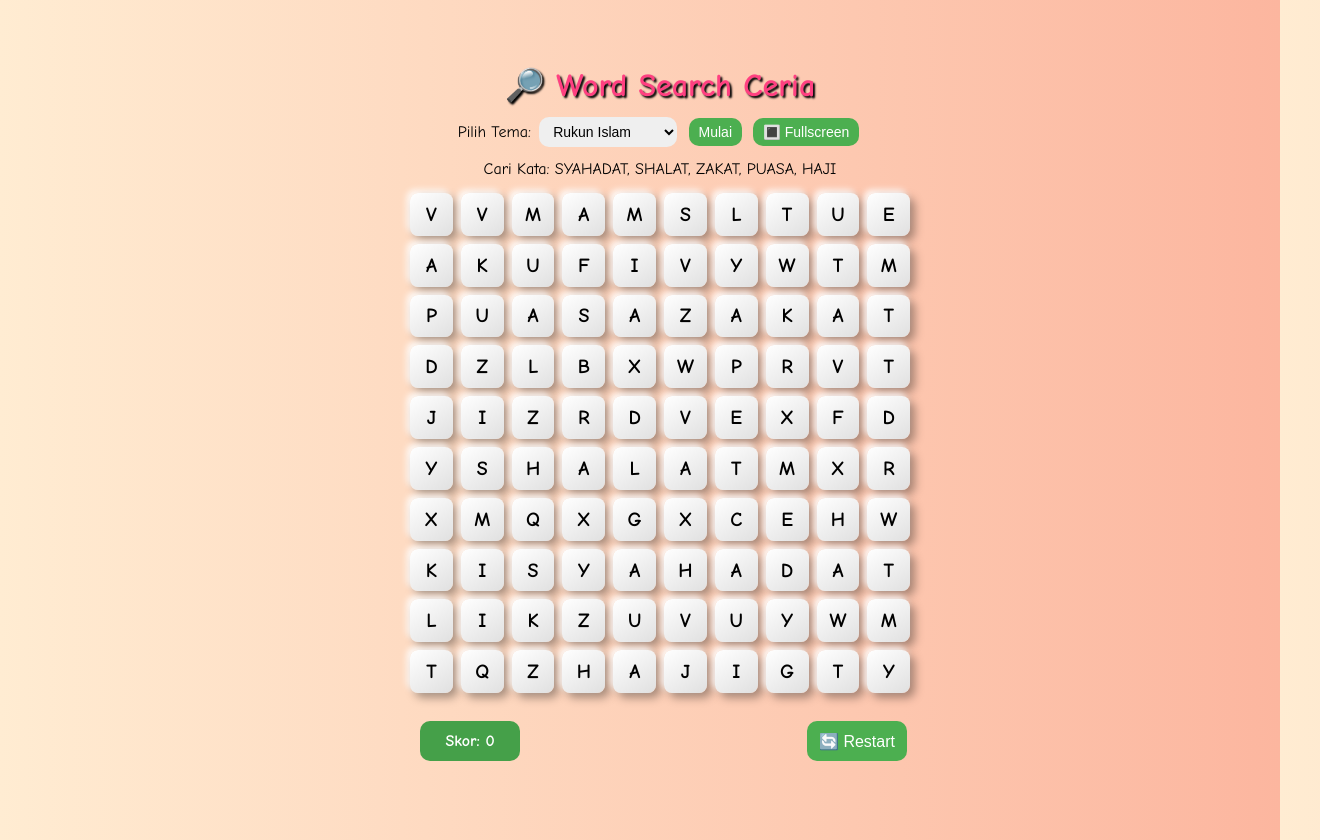
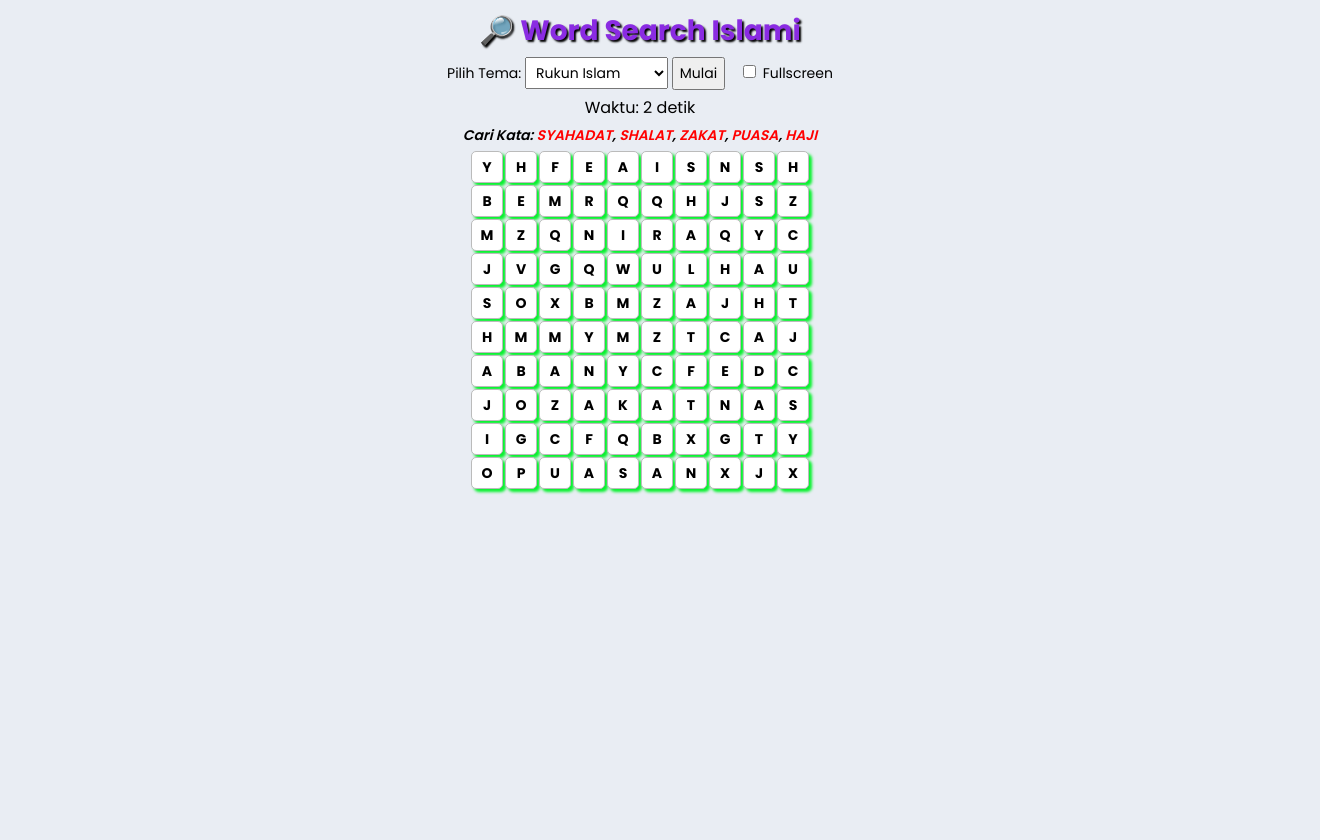
Before and after one commit to sopandie/cari-kata, a plain HTML site: page index.html in a window 1280 px wide. Both pictures are taken after a click on the button "Mulai". Shown: the whole page, 1320 px wide, since content can reach past the window. After the commit the page ends 800 px from the top, so only its background shows below. Drawn offline with Linux system fonts and the light colour scheme.

Commit message:
Add files via upload

```diff
--- a/index.html
+++ b/index.html
@@ -2,41 +2,71 @@
 <html lang="id">
   <head>
     <meta charset="UTF-8" />
+    <meta name="viewport" content="width=device-width, initial-scale=1.0" />
     <title>Word Search Ceria</title>
+    <link href="https://fonts.googleapis.com/css2?family=Poppins:wght@300;400;600;700&display=swap" rel="stylesheet">
+
+    <!-- CSS -->
     <link rel="stylesheet" href="style.css" />
   </head>
+
   <body>
-    <div class="container">
-      <h1>🔎 Word Search Ceria</h1>
+    <h1>🔎 Word Search Islami</h1>
 
-      <div class="level-box">
-        <label>Pilih Tema:</label>
-        <select id="category">
+    <!-- PANEL KONTROL -->
+    <div class="controls">
+      Pilih Tema:
+      <select id="themeSelect">
         <option value="rukun_islam">Rukun Islam</option>
         <option value="rukun_iman">Rukun Iman</option>
         <option value="shalat_wajib">Shalat Wajib</option>
         <option value="gerakan_shalat">Gerakan Shalat</option>
         <option value="nama_rasul">Nama Rasul</option>
         <option value="nama_malaikat">Nama Malaikat</option>
-          <option value="nama_kitab">Nama Rasul</option>
+        <option value="nama_kitab">Nama Kitab</option>
         <option value="rukun_haji">Rukun Haji</option>
         <option value="hukum_islam">Hukum Islam</option>
         <option value="istilah_puasa">Istilah Puasa</option>
       </select>
-        <button onclick="startGame()">Mulai</button>
-        <button onclick="openFullscreen()">🔳 Fullscreen</button>
+
+      <button id="startBtn">Mulai</button>
+
+      <label style="margin-left: 10px">
+        <input type="checkbox" id="fullscreenToggle" />
+        Fullscreen
+      </label>
     </div>
 
-      <div id="wordList"></div>
-      <div id="grid"></div>
-
-      <div class="bottom-bar">
-        <div class="score">Skor: <span id="score">0</span></div>
-
-        <button onclick="startGame()" class="restart">🔄 Restart</button>
-      </div>
+    <!-- TIMER -->
+    <div class="top-bar">
+      <div id="timer">Waktu: 0 detik</div>
     </div>
 
+    <!-- DAFTAR KATA -->
+    <div id="wordList" class="word-list">Cari Kata:</div>
+
+    <!-- GAME CONTAINER -->
+    <div class="game-container">
+      <div id="grid" class="grid"></div>
+    </div>
+
+    <!-- LEADERBOARD -->
+    <div id="leaderboard" class="leaderboard"></div>
+
+    <!-- SCRIPT -->
     <script src="script.js"></script>
+
+    <!-- FULLSCREEN SCRIPT -->
+    <script>
+      const toggle = document.getElementById("fullscreenToggle");
+
+      toggle.addEventListener("change", () => {
+        if (toggle.checked) {
+          document.documentElement.requestFullscreen();
+        } else {
+          document.exitFullscreen();
+        }
+      });
+    </script>
   </body>
 </html>
--- a/script.js
+++ b/script.js
@@ -1,72 +1,305 @@
-const words = {
+// ===============================
+// KONFIGURASI GRID
+// ===============================
+const size = 10;
+
+const themes = {
   rukun_islam: ["SYAHADAT", "SHALAT", "ZAKAT", "PUASA", "HAJI"],
   rukun_iman: ["ALLAH", "MALAIKAT", "KITAB", "RASUL", "TAKDIR"],
   shalat_wajib: ["SHUBUH", "DHUHUR", "ASHAR", "MAGHRIB", "ISYA"],
   gerakan_shalat: ["BERDIRI", "TAKBIR", "RUKUK", "SUJUD", "DUDUK", "SALAM"],
   nama_rasul: ["NUH", "IBRAHIM", "MUSA", "ISA", "MUHAMMAD"],
-  nama_malaikat: ["JIBRIL", "MIKAIL", "ISRAFIL", "IZRAIL", "RAKIB", "ATID", "MUNKAR", "NAKIR", "MALIK", "RIDWAN"],
+  nama_malaikat: [
+    "JIBRIL",
+    "MIKAIL",
+    "ISRAFIL",
+    "IZRAIL",
+    "RAKIB",
+    "ATID",
+    "MUNKAR",
+    "NAKIR",
+    "MALIK",
+    "RIDWAN",
+  ],
   nama_kitab: ["ZABUR", "TAURAT", "INJIL", "ALQURAN"],
   rukun_haji: ["IHRAM", "WUQUF", "THAWAF", "SAI", "TAHALLUL", "TERTIB"],
   hukum_islam: ["WAJIB", "SUNNAH", "HARAM", "MAKRUH", "MUBAH"],
-  istilah_puasa: ["SAHUR", "IMSAK", "TARAWIH", "QADHA", "FIDYAH", "TERTIB"]
+  istilah_puasa: ["SAHUR", "IMSAK", "TARAWIH", "QADHA", "FIDYAH", "TERTIB"],
 };
 
-const gridSize = 10;
 let currentWords = [];
 let grid = [];
 let selectedCells = [];
-let score = 0;
+let foundWords = [];
+let isMouseDown = false;
+let startTime;
+let timerInterval;
 
-function startGame() {
-  score = 0;
-  document.getElementById("score").innerText = score;
+// ===============================
+// ELEMENT
+// ===============================
+const gridElement = document.getElementById("grid");
+const wordListElement = document.getElementById("wordList");
+const timerElement = document.getElementById("timer");
+const leaderboardElement = document.getElementById("leaderboard");
+const startBtn = document.getElementById("startBtn");
+const themeSelect = document.getElementById("themeSelect");
 
-  const category = document.getElementById("category").value;
-  currentWords = words[category];
+// ===============================
+// START GAME
+// ===============================
+startBtn.addEventListener("click", initGame);
 
-  generateGrid();
+function initGame() {
+  const selectedTheme = themeSelect.value;
+  currentWords = themes[selectedTheme];
+
+  grid = [];
+  selectedCells = [];
+  foundWords = [];
+  gridElement.innerHTML = "";
+  leaderboardElement.style.display = "none";
+
+  gridElement.style.gridTemplateColumns = `repeat(${size}, 1fr)`;
+
+  createEmptyGrid();
+  placeWords();
+  fillRandomLetters();
   renderGrid();
-  showWords();
+  renderWordList();
+  startTimer();
 }
 
-function generateGrid() {
-  grid = Array(gridSize)
-    .fill()
-    .map(() => Array(gridSize).fill(""));
-
-  currentWords.forEach((word) => {
-    placeWord(word);
-  });
-
-  // isi huruf kosong dengan random
-  for (let r = 0; r < gridSize; r++) {
-    for (let c = 0; c < gridSize; c++) {
-      if (grid[r][c] === "") {
-        grid[r][c] = String.fromCharCode(65 + Math.floor(Math.random() * 26));
-      }
+// ===============================
+// GRID
+// ===============================
+function createEmptyGrid() {
+  for (let r = 0; r < size; r++) {
+    grid[r] = [];
+    for (let c = 0; c < size; c++) {
+      grid[r][c] = "";
     }
   }
 }
 
-function placeWord(word) {
+function renderGrid() {
+  for (let r = 0; r < size; r++) {
+    for (let c = 0; c < size; c++) {
+      const cell = document.createElement("div");
+      cell.classList.add("cell");
+      cell.textContent = grid[r][c];
+      cell.dataset.row = r;
+      cell.dataset.col = c;
+
+      cell.addEventListener("mousedown", handleMouseDown);
+      cell.addEventListener("mouseover", handleMouseOver);
+
+      gridElement.appendChild(cell);
+    }
+  }
+
+  document.addEventListener("mouseup", handleMouseUp);
+}
+
+// ===============================
+// DRAG LOGIC
+// ===============================
+function handleMouseDown(e) {
+  if (!e.target.classList.contains("cell")) return;
+  isMouseDown = true;
+  clearSelection();
+  selectCell(e.target);
+}
+
+function handleMouseOver(e) {
+  if (!isMouseDown) return;
+  if (!e.target.classList.contains("cell")) return;
+  selectCell(e.target);
+}
+
+function handleMouseUp() {
+  if (!isMouseDown) return;
+  isMouseDown = false;
+  checkWord();
+}
+
+function selectCell(cell) {
+  if (selectedCells.includes(cell)) return;
+  cell.classList.add("selected");
+  selectedCells.push(cell);
+}
+
+function clearSelection() {
+  selectedCells.forEach((cell) => cell.classList.remove("selected"));
+  selectedCells = [];
+}
+
+// ===============================
+// CEK KATA
+// ===============================
+function checkWord() {
+  const selectedWord = selectedCells.map((c) => c.textContent).join("");
+  const reversed = selectedWord.split("").reverse().join("");
+
+  if (
+    currentWords.includes(selectedWord) &&
+    !foundWords.includes(selectedWord)
+  ) {
+    markFound(selectedWord);
+  } else if (
+    currentWords.includes(reversed) &&
+    !foundWords.includes(reversed)
+  ) {
+    markFound(reversed);
+  } else {
+    clearSelection();
+  }
+}
+
+function markFound(word) {
+  selectedCells.forEach((cell) => {
+    cell.classList.remove("selected");
+    cell.classList.add("found");
+  });
+
+  foundWords.push(word);
+  renderWordList();
+
+  if (foundWords.length === currentWords.length) {
+    finishGame();
+  }
+}
+
+// ===============================
+// WORD LIST
+// ===============================
+function renderWordList() {
+
+  const formattedWords = currentWords.map(word => {
+    if (foundWords.includes(word)) {
+      return `<span class="word-found">${word}</span>`;
+    }
+    return `<span class="word-pending">${word}</span>`;
+  });
+
+  wordListElement.innerHTML =
+    `<span class="label-cari">Cari Kata:</span> ` +
+    formattedWords.join(", ");
+}
+
+// ===============================
+// TIMER
+// ===============================
+function startTimer() {
+  startTime = Date.now();
+  timerInterval = setInterval(() => {
+    const elapsed = Math.floor((Date.now() - startTime) / 1000);
+    timerElement.textContent = "Waktu: " + elapsed + " detik";
+  }, 1000);
+}
+
+function stopTimer() {
+  clearInterval(timerInterval);
+}
+
+// ===============================
+// FINISH GAME
+// ===============================
+function finishGame() {
+  stopTimer();
+
+  const totalTime = Math.floor((Date.now() - startTime) / 1000);
+
+  setTimeout(() => {
+    const name = prompt("🎉 Selamat! Masukkan nama Anda:");
+
+    if (name && name.trim() !== "") {
+      saveScore(name.trim(), totalTime);
+      leaderboardElement.style.display = "block";
+    }
+  }, 200);
+}
+
+// ===============================
+// LEADERBOARD (PER TEMA)
+// ===============================
+function saveScore(name, time) {
+  const themeKey = themeSelect.value;
+  const storageKey = "leaderboard_" + themeKey;
+
+  let scores = JSON.parse(localStorage.getItem(storageKey)) || [];
+  scores.push({ name, time });
+
+  scores.sort((a, b) => a.time - b.time);
+  scores = scores.slice(0, 5);
+
+  localStorage.setItem(storageKey, JSON.stringify(scores));
+  renderLeaderboard();
+}
+
+function renderLeaderboard() {
+  const themeKey = themeSelect.value;
+  const storageKey = "leaderboard_" + themeKey;
+
+  const scores = JSON.parse(localStorage.getItem(storageKey)) || [];
+
+  let html = `
+    <h3>🏆 Leaderboard (5 Tercepat)</h3>
+    <table class="leaderboard-table">
+      <thead>
+        <tr>
+          <th>No</th>
+          <th>Nama</th>
+          <th>Waktu (detik)</th>
+        </tr>
+      </thead>
+      <tbody>
+  `;
+
+  scores.forEach((s, index) => {
+    html += `
+      <tr>
+        <td>${index + 1}</td>
+        <td>${s.name}</td>
+        <td>${s.time}</td>
+      </tr>
+    `;
+  });
+
+  html += `
+      </tbody>
+    </table>
+  `;
+
+  leaderboardElement.innerHTML = html;
+}
+
+// ===============================
+// PLACE WORDS
+// ===============================
+function placeWords() {
+  currentWords.forEach((word) => {
+    placeWordRandomly(word);
+  });
+}
+
+function placeWordRandomly(word) {
   let placed = false;
 
   while (!placed) {
-    let direction = Math.random() > 0.5 ? "horizontal" : "vertical";
+    const direction = Math.random() < 0.5 ? "horizontal" : "vertical";
+    const row = Math.floor(Math.random() * size);
+    const col = Math.floor(Math.random() * size);
 
-    let row = Math.floor(Math.random() * gridSize);
-    let col = Math.floor(Math.random() * gridSize);
-
-    if (direction === "horizontal" && col + word.length <= gridSize) {
+    if (direction === "horizontal") {
+      if (col + word.length <= size) {
         let fits = true;
-
         for (let i = 0; i < word.length; i++) {
-        if (grid[row][col + i] !== "" && grid[row][col + i] !== word[i]) {
+          if (grid[row][col + i] !== "") {
             fits = false;
             break;
           }
         }
-
         if (fits) {
           for (let i = 0; i < word.length; i++) {
             grid[row][col + i] = word[i];
@@ -74,17 +307,15 @@ function placeWord(word) {
           placed = true;
         }
       }
-
-    if (direction === "vertical" && row + word.length <= gridSize) {
+    } else {
+      if (row + word.length <= size) {
         let fits = true;
-
         for (let i = 0; i < word.length; i++) {
-        if (grid[row + i][col] !== "" && grid[row + i][col] !== word[i]) {
+          if (grid[row + i][col] !== "") {
             fits = false;
             break;
           }
         }
-
         if (fits) {
           for (let i = 0; i < word.length; i++) {
             grid[row + i][col] = word[i];
@@ -94,70 +325,15 @@ function placeWord(word) {
       }
     }
   }
+}
 
-function renderGrid() {
-  const gridElement = document.getElementById("grid");
-  gridElement.innerHTML = "";
-
-  for (let r = 0; r < gridSize; r++) {
-    for (let c = 0; c < gridSize; c++) {
-      const div = document.createElement("div");
-      div.classList.add("cell");
-      div.innerText = grid[r][c];
-      div.dataset.row = r;
-      div.dataset.col = c;
-      div.addEventListener("click", selectLetter);
-      gridElement.appendChild(div);
+function fillRandomLetters() {
+  const letters = "ABCDEFGHIJKLMNOPQRSTUVWXYZ";
+  for (let r = 0; r < size; r++) {
+    for (let c = 0; c < size; c++) {
+      if (grid[r][c] === "") {
+        grid[r][c] = letters[Math.floor(Math.random() * letters.length)];
       }
     }
   }
-
-function showWords() {
-  document.getElementById("wordList").innerHTML =
-    "Cari Kata: " + currentWords.join(", ");
 }
-
-function selectLetter() {
-  if (this.classList.contains("found")) return;
-
-  this.classList.toggle("selected");
-
-  selectedCells = Array.from(document.querySelectorAll(".selected"));
-  let formedWord = selectedCells.map((cell) => cell.innerText).join("");
-
-  if (currentWords.includes(formedWord)) {
-    selectedCells.forEach((cell) => {
-      cell.classList.remove("selected");
-      cell.classList.add("found");
-    });
-
-    score += 10;
-    document.getElementById("score").innerText = score;
-    selectedCells = [];
-
-    if (score === currentWords.length * 10) {
-      setTimeout(() => alert("🎉 Hebat! Semua kata ditemukan!"), 200);
-    }
-  }
-}
-
-function openFullscreen() {
-  let elem = document.documentElement;
-
-  if (elem.requestFullscreen) {
-    elem.requestFullscreen();
-  } else if (elem.webkitRequestFullscreen) {
-    elem.webkitRequestFullscreen();
-  } else if (elem.msRequestFullscreen) {
-    elem.msRequestFullscreen();
-  }
-}
-
-// otomatis fullscreen saat halaman diklik pertama kali
-document.addEventListener(
-  "click",
-  function () {
-    openFullscreen();
-  },
-  { once: true },
-);
--- a/style.css
+++ b/style.css
@@ -1,175 +1,169 @@
-html,
-body {
-  width: 100%;
-  height: 100%;
-  margin: 0;
-  overflow: hidden;
-}
-
-.container {
-  height: 100vh;
-  display: flex;
-  flex-direction: column;
-  justify-content: center;
+/* ===============================
+   RESET DASAR
+================================ */
+* {
+  box-sizing: border-box;
+  font-family: 'Poppins', sans-serif;
 }
 
 body {
-  font-family: "Comic Sans MS", cursive;
-  background: linear-gradient(to right, #ffecd2, #fcb69f);
+  margin: 0;
+  font-family: Arial, sans-serif;
+  background: #e9edf3;
   text-align: center;
-  margin: 0;
-  padding: 20px;
 }
 
-.container {
-  max-width: 800px;
-  margin: auto;
+/* ===============================
+   JUDUL
+================================ */
+h1 {
+  margin: 10px 0 5px;
+  font-size: 28px;
+  color: blueviolet;
+  text-shadow: 2px 2px 2px black;
 }
 
-h1 {
-  color: #ff4081;
+/* ===============================
+   CONTROL PANEL
+================================ */
+.controls {
+  margin-bottom: 5px;
+  font-size: 14px;
 }
 
-.level-box {
-  margin: 20px 0;
-}
-
-select,
-button {
-  padding: 10px;
-  font-size: 16px;
-  border-radius: 10px;
-  border: none;
-  margin: 5px;
+.controls select,
+.controls button {
+  padding: 4px 6px;
+  font-size: 14px;
   cursor: pointer;
 }
 
-button {
-  background: #4caf50;
+/* ===============================
+   DAFTAR KATA
+================================ */
+.word-list {
+  margin: 5px 0;
+  font-size: 14px;
+  font-style: italic;
+  font-weight: 600;
+}
+
+/* ===============================
+   CONTAINER GAME
+================================ */
+.game-container {
+  width: 95vmin;
+  max-width: 600px;
+  margin: 0 auto;
+}
+
+/* ===============================
+   GRID (JUMLAH KOLOM DISET DI JS)
+================================ */
+.grid {
+  display: grid;
+  width: fit-content; /* Supaya grid tidak melebar */
+  margin: 0 auto;
+
+  column-gap: 2px; /* Jarak kanan 1px */
+  row-gap: 2px; /* Jarak bawah 1px */
+}
+/* ===============================
+   KOTAK HURUF
+================================ */
+.cell {
+  aspect-ratio: 1 / 1;
+  background: #ffffff;
+  border: 1px solid #bbb;
+  box-shadow: 3px 3px 3px rgb(7, 241, 46);
+  border-radius: 5px;
+
+  display: flex;
+  justify-content: center;
+  align-items: center;
+
+  /* 🔽 DIPERKECIL */
+  width: 32px; /* ukuran kotak lebih kecil */
+  font-size: 14px; /* huruf lebih kecil */
+  font-weight: bold;
+
+  cursor: pointer;
+  user-select: none;
+  transition: 0.2s;
+}
+
+.cell:hover {
+  background: #dfefff;
+}
+
+.cell.selected {
+  background: #e99754;
+}
+
+.cell.found {
+  background: #038b08;
   color: white;
 }
-
-button:hover {
-  background: #45a049;
+.leaderboard {
+  width: fit-content; /* mengikuti isi */
+  margin: 15px auto; /* posisi tengah */
+  padding: 5px;
+  background: rgb(181, 247, 238);
+  border: 1px solid #444; /* garis luar */
+  display: none;
+  width: 340px; /* sesuaikan jika ukuran kotak beda */
+}
+.leaderboard h3 {
+  margin: 2px 0;
+  padding: 0;
+}
+.leaderboard-table {
+  width: 100%;
+  border-collapse: collapse;
+  border: 1px solid #000;
+  font-size: 14px;
 }
 
-#grid {
-  display: grid;
-  grid-template-columns: repeat(10, 1fr);
-  gap: 1vmin;
-  width: 90vmin; /* lebar ikut ukuran layar */
-  max-width: 500px;
-  margin: 10px auto;
+.leaderboard-table th,
+.leaderboard-table td {
+  border: 1px solid #000;   /* garis semua sisi */
+  padding: 4px;
+  text-align: center;
 }
 
-.cell {
-  aspect-ratio: 1 / 1; /* selalu kotak */
-  font-size: clamp(14px, 2.5vmin, 22px);
+.leaderboard-table th {
+  background-color: #f7c984;
   font-weight: bold;
-
-  display: flex;
-  align-items: center;
-  justify-content: center;
-
-  border-radius: 1vmin;
-  cursor: pointer;
-  user-select: none;
-
-  background: linear-gradient(145deg, #ffffff, #e0e0e0);
-
-  box-shadow:
-    0.6vmin 0.6vmin 1.2vmin rgba(0, 0, 0, 0.35),
-    -0.4vmin -0.4vmin 0.8vmin rgba(255, 255, 255, 0.9);
-
-  transition: all 0.15s ease;
 }
 
-/* Saat ditekan */
-.cell:active {
-  box-shadow:
-    inset 5px 5px 12px rgba(0, 0, 0, 0.35),
-    inset -5px -5px 10px rgba(255, 255, 255, 0.9);
-  transform: translateY(3px);
+/* Label "Cari Kata:" */
+.label-cari {
+  color: #000;       /* hitam */
+  font-weight: 600;
 }
 
-/* Saat dipilih */
-.cell.selected {
-  background: linear-gradient(145deg, #ffe082, #ffca28);
-  box-shadow:
-    inset 5px 5px 12px rgba(0, 0, 0, 0.35),
-    inset -5px -5px 10px rgba(255, 255, 255, 0.8);
+/* Kata yang belum ditemukan */
+.word-pending {
+  color: red;
+  font-weight: 600;
 }
 
-/* Saat ditemukan */
-.cell.found {
-  background: #01094e;
-  color: white;
-  box-shadow:
-    5px 5px 15px rgba(0, 0, 0, 1),
-    inset -3px -3px 8px rgba(255, 255, 255, 0.4);
+/* Kata yang sudah ditemukan */
+.word-found {
+  color: green;
+  text-decoration: line-through;
+  font-weight: 600;
 }
 
-#wordList {
-  margin-top: 15px;
-  font-size: 18px;
+/* ===============================
+   RESPONSIVE HP
+================================ */
+@media (max-width: 480px) {
+  h1 {
+    font-size: 18px;
+  }
+
+  .cell {
+    font-size: clamp(9px, 3vmin, 14px);
+  }
 }
-
-.score {
-  font-size: 20px;
-  margin: 10px;
-  color: white;
-  width: 100px;
-  margin: 20x auto;
-  height: clamp(30px, 6vmin, 40px);
-  border-radius: 10px;
-  align-content: center;
-  background-color: #45a049;
-}
-
-.restart {
-  width: 90vmin;
-  max-width: 100px;
-  height: clamp(30px, 6vmin, 40px);
-
-  font-size: clamp(14px, 2vmin, 18px);
-  border-radius: 10px;
-
-  margin: 20x auto;
-}
-
-h1 {
-  margin: 5px 0;
-  font-size: 32px;
-  text-shadow: 2px 2px 2px black;
-}
-
-.level-box {
-  margin: 5px 0;
-}
-
-#wordList {
-  margin: 5px 0;
-  font-size: 16px;
-}
-
-select,
-button {
-  padding: 6px 10px;
-  font-size: 14px;
-  margin: 3px;
-}
-
-.bottom-bar {
-  width: 90vmin; /* sama seperti grid */
-  max-width: 500px;
-  margin: 8px auto;
-
-  display: flex;
-  justify-content: space-between;
-  align-items: center;
-}
-
-.score {
-  font-size: clamp(14px, 2vmin, 18px);
-  font-weight: bold;
-}
```
Lines whose indentation alone changed are shown as unchanged.
